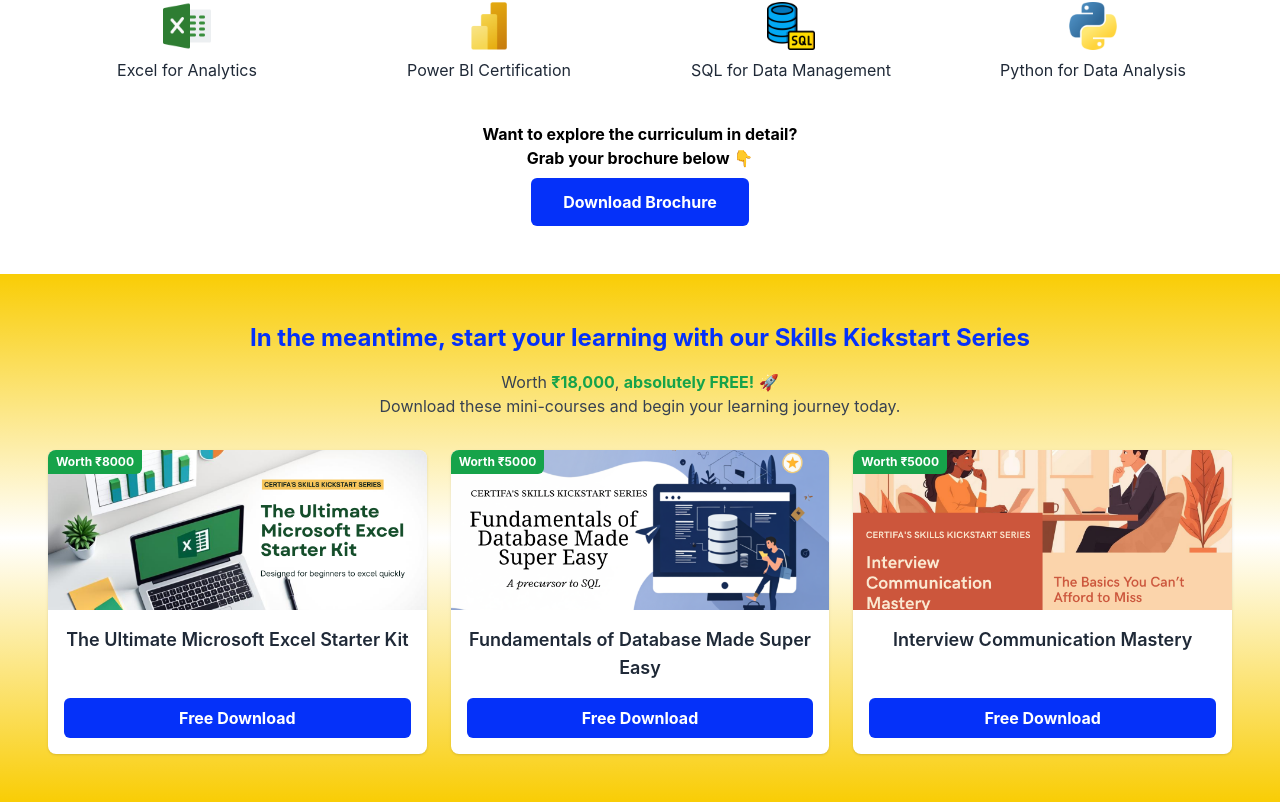
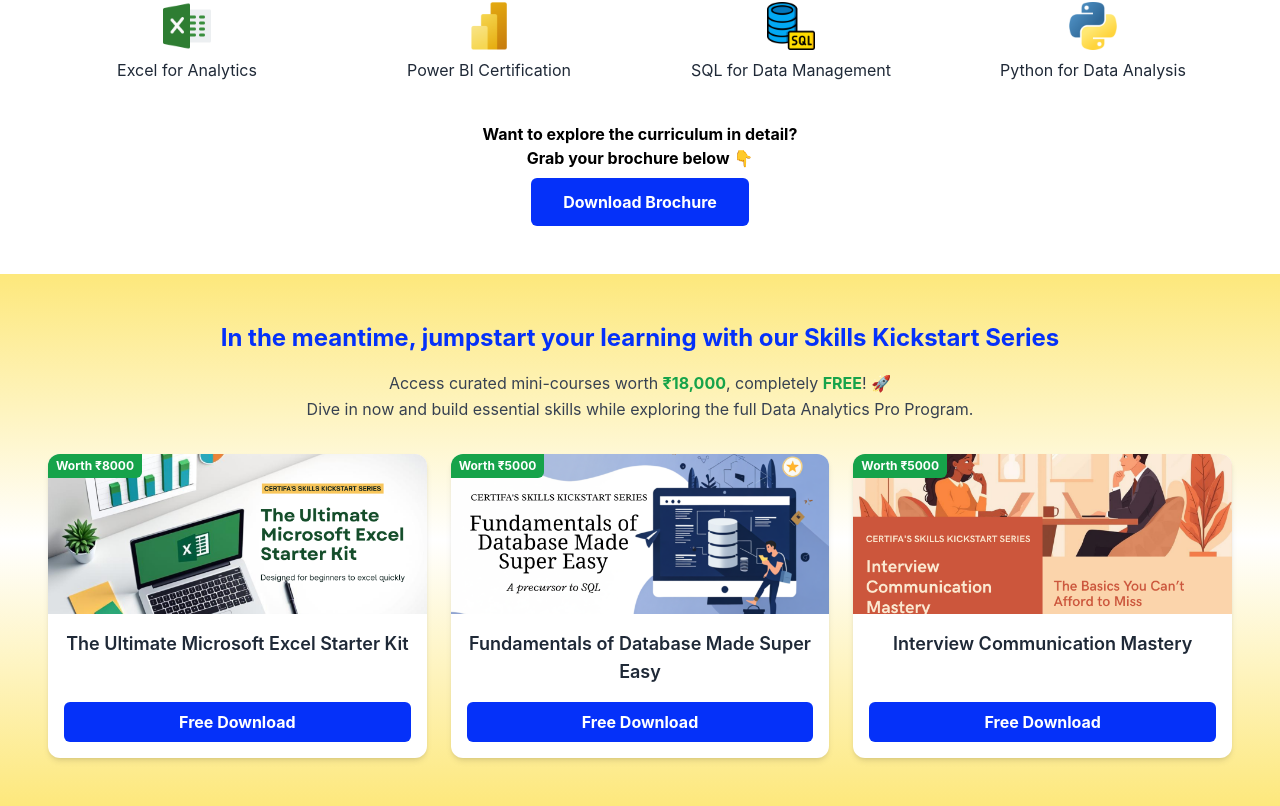
Before and after one commit to sanjeev699/certifa_rebel, a React (Create React App) app: page / in a window 1280 px wide. Shown: the part 4827-5633 px from the top of the page. Built offline with nearby package versions, Linux system fonts and the light colour scheme.

Commit message:
Update SkillsKickstartSection.jsx

```diff
--- a/src/components/SkillsKickstartSection.jsx
+++ b/src/components/SkillsKickstartSection.jsx
@@ -30,22 +30,22 @@ const SkillsKickstartSection = () => {
   return (
     <section
       id="skills-kickstart"
-      className="bg-gradient-to-b from-brandYellow via-white to-brandYellow py-12"
+      className="bg-gradient-to-b from-[#fde87c] via-white to-[#fde87c] py-10 md:py-12"
     >
       <div className="max-w-7xl mx-auto px-6 md:px-12 text-center">
         <h2 className="text-xl md:text-2xl font-bold text-brandBlue mb-4">
-          In the meantime, start your learning with our <span className="text-brandBlue">Skills Kickstart Series</span>
+          In the meantime, <span className="text-brandBlue">jumpstart your learning</span> with our Skills Kickstart Series
         </h2>
-        <p className="text-gray-700 mb-8">
-          Worth <span className="font-bold text-green-600">₹18,000</span>, <span className="font-bold text-green-600">absolutely FREE!</span> 🚀<br />
-          Download these mini-courses and begin your learning journey today.
+        <p className="text-gray-700 mb-8 max-w-3xl mx-auto leading-relaxed">
+          Access curated mini-courses worth <span className="font-bold text-green-600">₹18,000</span>, completely <span className="font-bold text-green-600">FREE</span>! 🚀 <br />
+          Dive in now and build essential skills while exploring the full Data Analytics Pro Program.
         </p>
 
         <div className="grid grid-cols-1 sm:grid-cols-3 gap-6">
           {guides.map((guide, idx) => (
             <div
               key={idx}
-              className="relative bg-white rounded-lg shadow hover:shadow-lg overflow-hidden flex flex-col h-full"
+              className="relative bg-white rounded-xl shadow-md hover:shadow-xl transform hover:-translate-y-1 transition-all duration-300 overflow-hidden flex flex-col h-full"
             >
               {/* Worth Ribbon */}
               <div className="absolute top-0 left-0 bg-green-600 text-white text-xs font-bold px-2 py-1 rounded-br-md z-10">
```
